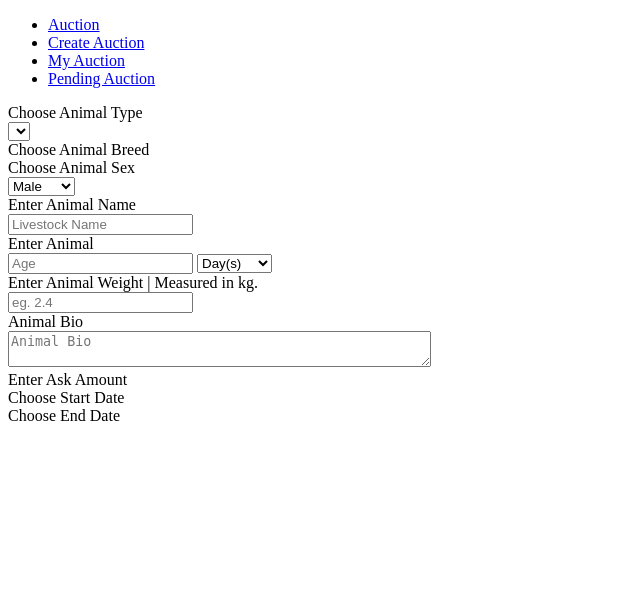
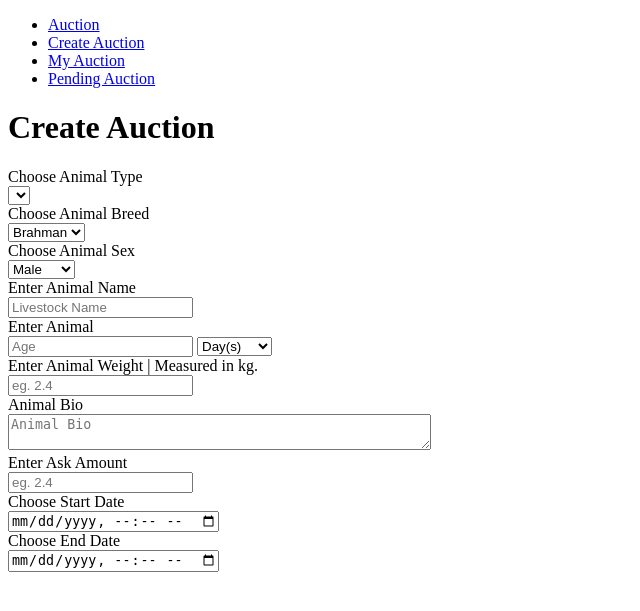
Before and after one commit to shikomatlala/BiddingSystem, a PHP site: page /user/auction/createAuction in a window 1280 px wide. Shown: the top 611 px of the page, without its empty margins (0-640 px from the left). Run offline with PHP 8.4, Linux system fonts and the light colour scheme; lists and menus that the app fills with data are empty.

Commit message:
Added Breed Select Options

```diff
--- a/config/connect.php
+++ b/config/connect.php
@@ -35,7 +35,7 @@
     }
     $js_file .= "javascript/index.js";
     $css_file .= "style/index.css";
-    $ico_file .= "media/icon/index.ico";
+    $ico_file .= "media/icon/index.png";
     // echo $js_file . "<br>";
     // echo $css_file;
     $out = "<!DOCTYPE html>\n<html lang=\"en\" xmlns=\"http://www.w3.org/1999/xhtml\">";
@@ -43,7 +43,7 @@
     <head>
         <meta charset=\"utf-8\" />
         <meta name=\"viewport\" content=\"width=device-width, initial-scale=1\">
-        <link rel=\"icon\" href=\"$ico_file\" type =\"image/x-icon\">
+        <link rel=\"icon\" href=\"$ico_file\" type =\"image/png/x-icon\">
         <link rel=\"stylesheet\" href=\"$css_file\" />
         <title>Bidding System</title>
         <meta charset=\"UTF-8\" />
--- a/user/auction/createAuction/component/api/getAnimalType.php
+++ b/user/auction/createAuction/component/api/getAnimalType.php
@@ -2,14 +2,15 @@
     header("Access-Control-Allow-Origin: *");
     header("Content-Type: application/json");
     include_once "connect.php";
-    $sql = "SELECT `name` FROM `animalType`";
+    $sql = "SELECT `name`, `typeId` FROM `animalType`";
     $result = mysqli_query($link, $sql);
     $postArr = array();
     if(mysqli_num_rows($result) >0){
         while($row = mysqli_fetch_assoc($result)){
             Extract($row);
             $postItem = array(
-                'name'=>$name
+                'name'=>$name,
+                'typeId'=>$typeId
             );
             array_push($postArr, $postItem);
 
--- a/user/auction/createAuction/component/createAuction.js
+++ b/user/auction/createAuction/component/createAuction.js
@@ -19,7 +19,7 @@ function createAuctionInterface()
     //======================
     //Variables and AJAX requests
     var animalTypeDiv = document.getElementById("animalTypeDiv");
-    var inputAnimalType = createElement("inputAnimalType", selectElClass, "inputAnimalType", "", "select", "text");//Create an animal type element
+    var selectAnimalType = createElement("selectAnimalType", selectElClass, "selectAnimalType", "", "select", "text");//Create an animal type element
     var xhr = new XMLHttpRequest();
     xhr.open('GET', 'http://localhost/dashboard/biddingsystem/user/auction/createAuction/component/api/getAnimalType.php', true);
     xhr.onload = function(){
@@ -29,20 +29,55 @@ function createAuctionInterface()
             for(var i in varAnimalType){
                 animalTypeArr.push(varAnimalType[i].name);
                 console.log(varAnimalType[i].name);
-                inputAnimalType.options[inputAnimalType.options.length] = new Option(varAnimalType[i].name, i);
+                selectAnimalType.options[selectAnimalType.options.length] = new Option(varAnimalType[i].name, varAnimalType[i].typeId);
                 //We need to now put these values inside an array - or rather we can amke use of the livestock
             }
         }
     }
     xhr.send();
-    inputAnimalType.addEventListener('click', changeAnimalBreed);//Create an event to update the animal breed when the animal type is been changed. - The options of the animal breed will be coming from the AJAX POST
-    animalTypeDiv.appendChild(inputAnimalType);
+    selectAnimalType.addEventListener('change', changeAnimalBreed);//Create an event to update the animal breed when the animal type is been changed. - The options of the animal breed will be coming from the AJAX POST
+    animalTypeDiv.appendChild(selectAnimalType);
+    //=======================
+    //Animal breed
+    //===============
+    var animalBreedDiv = document.getElementById("animalBreedDiv");
+    var selectAnimalBreed = createElement("selectAnimalBreed", selectElClass, "selectAnimalBreed", "", "select", "text");
+    selectAnimalBreed.options[selectAnimalBreed.options.length] = new Option("Brahman", "1");
+    var xhr = new XMLHttpRequest();
+    xhr.open('POST', '')
+    animalBreedDiv.appendChild(selectAnimalBreed);
+    console.log(selectAnimalBreed);
 }
 
+function changeAnimalBreed(e)
+{
 
-function changeAnimalBreed()
-{
-    console.log(document.getElementById("inputAnimalType").text);
+    console.log(document.getElementById("selectAnimalType").value);
+    e.preventDefault();
+    var xhr = new XMLHttpRequest();
+    var typeId = this.value;
+    var params = "typeId=" + typeId;
+    xhr.open('POST', 'http://localhost/dashboard/biddingsystem/user/auction/createAuction/component/api/getAnimalBreed.php', true);
+    //Pass the information - but then again how can we get the request that we are looking for?
+    xhr.setRequestHeader('Content-type', 'application/x-www-form-urlencoded');
+    xhr.onload = function()
+    {
+        //Get the main div that we are working on
+        //What do we have here?
+        if(this.status = 200)
+        {
+            var breedArray = JSON.parse(this.responseText);
+
+            var selectAnimalBreed = document.getElementById("selectAnimalBreed");
+            selectAnimalBreed.innerHTML = "";
+            for(var i in breedArray)
+            {
+                //But we need to make an extra row - and then use this extra row to show students that are not grouped.
+                selectAnimalBreed.options[selectAnimalBreed.options.length] = new Option(breedArray[i].name, breedArray[i].breedId);
+            }
+        }
+    }
+    xhr.send(params);
 }
 
 
--- a/user/auction/createAuction/component/livestockInput.php
+++ b/user/auction/createAuction/component/livestockInput.php
@@ -1,3 +1,6 @@
+
+        <h1 class="">Create Auction</h1>
+
         <script src="component/createAuction.js"></script>
         <div id="createAuctionDiv" class="">
             <div id="animalTypeDiv" class="">
@@ -9,7 +12,7 @@
 
             <div id="animalSexDiv" class="">
                 <lablel for="selectAnimalSex" class="" name="lblAnimalSex" id="lblAnimalSex">Choose Animal Sex</label><br>
-                <select id="selectAnimalSex" required="" class="" name="selectAnimalSex">
+                <select id="selectAnimalSex" required class="" name="selectAnimalSex">
                     <option value="0">Male</option>
                     <option value="1">Female</option>
                 </select>
@@ -17,13 +20,13 @@
 
             <div id="animalNameDiv" class="">
                 <lablel for="inputAnimalName" class="" name="lblAnimalName" id="lblAnimalName">Enter Animal Name</label><br>
-                <input class="" type="text" id="inputAnimalName" name="inputAnimalName" placeholder="Livestock Name" required="">
+                <input class="" type="text" id="inputAnimalName" name="inputAnimalName" placeholder="Livestock Name" required>
             </div>
 
             <div id="animalAgeDiv" class="">
                 <lablel for="inputAnimalAge" class="" name="lblAnimalAge" id="lblAnimalAge">Enter Animal </label><br>
-                <input class="" type="text" id="inputAnimalAge" name="inputAnimalAge" placeholder="Age" required="">
-                <select id="selectAnimalAge" required="" class="" name="selectAnimalAge">
+                <input class="" type="text" id="inputAnimalAge" name="inputAnimalAge" placeholder="Age" required>
+                <select id="selectAnimalAge" required class="" name="selectAnimalAge">
                     <option value="1">Day(s)</option>
                     <option value="2">Week(s)</option>
                     <option value="3">Month(s)</option>
@@ -33,7 +36,7 @@
 
             <div id="animalWeightDiv" class="">
                 <lablel for="inputAnimalWeight" class="" name="lblAnimalWeight" id="lblAnimalWeight">Enter Animal Weight | Measured in kg.</label><br>
-                <input class="" type="text" id="inputAnimalWeight" name="inputAnimalWeight" placeholder="eg. 2.4" required="">
+                <input class="" type="text" id="inputAnimalWeight" name="inputAnimalWeight" placeholder="eg. 2.4" required>
             </div>
 
             <div id="animalBioDiv" class="">
@@ -43,13 +46,18 @@
 
             <div id="askAmountDiv" class="">
                 <lablel for="askAmount" class="" name="lblAskAmount" id="lblAskAmount">Enter Ask Amount</label><br>
+                <input class="" type="text" id="askAmount" name="askAmount" placeholder="eg. 2.4"  pattern="[0-9.]" required>
             </div>
 
             <div id="startDateDiv" class="">
                 <lablel for="startDate" class="" name="lblStartDate" id="lblStartDate">Choose Start Date</label><br>
+                <input class="" type="datetime-local" id="startDate" name="startDate" onchange="validateStartDate()" required>
+
             </div>
 
             <div id="endDateDiv" class="">
                 <lablel for="endDate" class="" name="lblEndDate" id="lblEndDate">Choose End Date</label><br>
+                <input class="" type="datetime-local" id="startDate" name="startDate" onchange="validateEndDate()" required>
+
             </div>
         <div>
--- a/user/component/indexnavbar.php
+++ b/user/component/indexnavbar.php
@@ -1,4 +1,5 @@
 <ul>
+    <li><img src="../media/logo/logo.png" alt="Bidding System Logo"><br></li>
     <li><a href="auction">My Auction</a><br></li>
     <li><a href="activeAuction">Active Auction</a><br></li>
     <li><a href="account">Manage Account</a><br></li>
--- a/user/component/navbar.php
+++ b/user/component/navbar.php
@@ -1,4 +1,5 @@
 <ul>
+    <li><img src="../../media/logo/logo.png" alt="Bidding System Logo"><br></li>
     <li><a href="../auction">My Auction</a><br></li>
     <li><a href="../activeAuction">Active Auction</a><br></li>
     <li><a href="../account">Manage Account</a><br></li>
```
Also changed, not shown: user/auction/createAuction/component/api/getAnimalBreed.php (added, +24 -0 lines).
